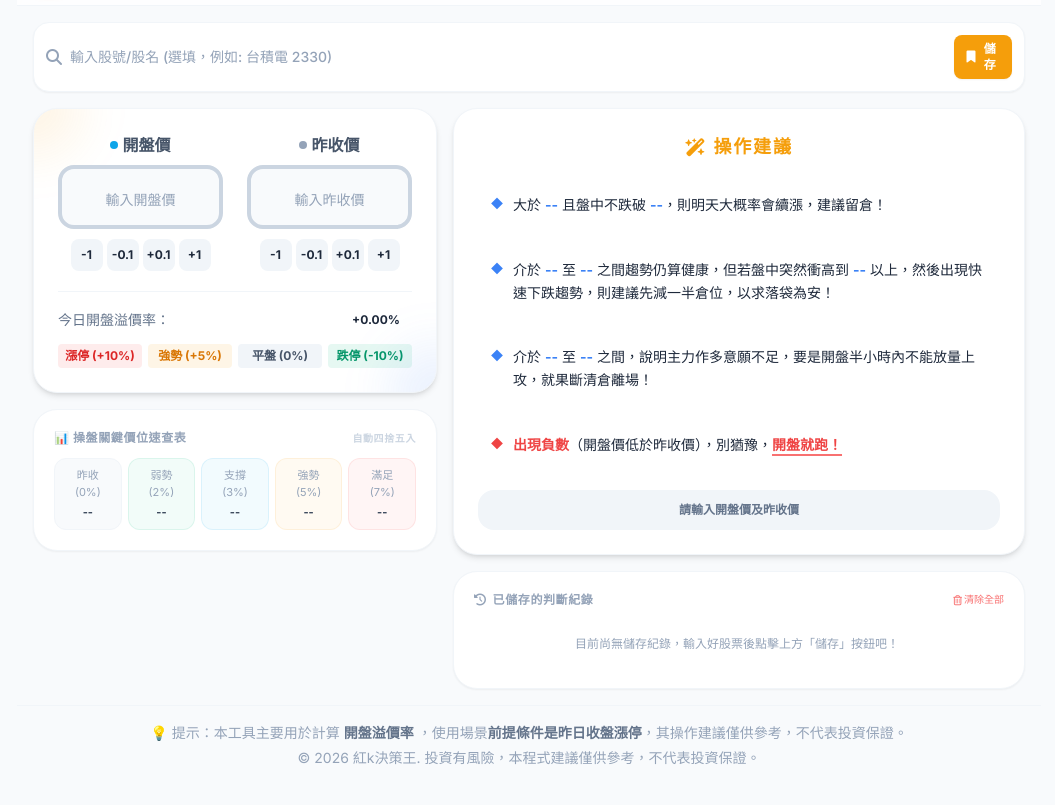
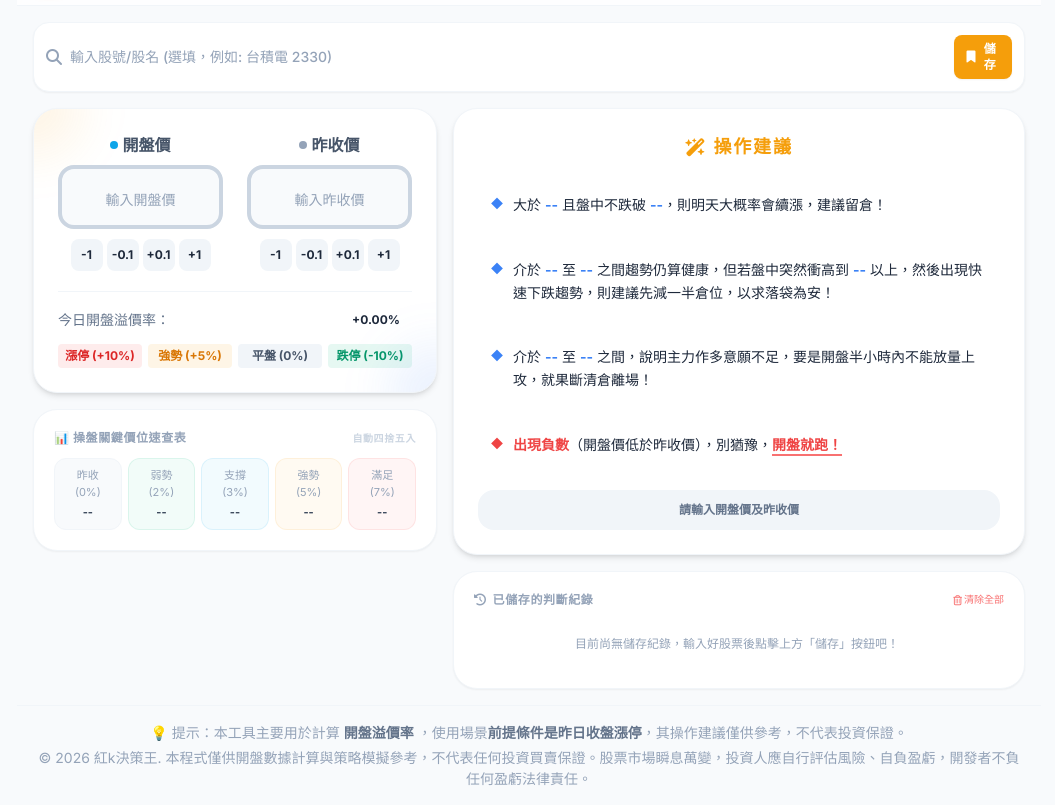
Before and after one commit to nnttd/RedStrategy, a plain HTML site: page index.html in a window 1280 px wide. Shown: the part 59-864 px from the top of the page, without its empty margins (111-1166 px from the left). Before the commit the page ends 843 px from the top, so only its background shows below. Drawn offline with nearby package versions, Linux system fonts and the light colour scheme.

Commit message:
Add files via upload

```diff
--- a/index.html
+++ b/index.html
@@ -308,7 +308,7 @@
 
     <footer class="w-full max-w-md md:max-w-5xl mx-auto px-4 py-4 text-center text-[14px] text-slate-400 dark:text-slate-600 border-t border-slate-100 dark:border-slate-900/60 mt-auto">
         <p class="mb-1">💡 提示：本工具主要用於計算 <span class="font-semibold text-slate-500 dark:text-slate-400">開盤溢價率</span> ，使用場景<span class="font-semibold text-slate-500 dark:text-slate-400">前提條件是昨日收盤漲停</span>，其操作建議僅供參考，不代表投資保證。</p>
-        <p>© 2026 紅k決策王. 投資有風險，本程式建議僅供參考，不代表投資保證。</p>
+        <p>© 2026 紅k決策王. 本程式僅供開盤數據計算與策略模擬參考，不代表任何投資買賣保證。股票市場瞬息萬變，投資人應自行評估風險、自負盈虧，開發者不負任何盈虧法律責任。</p>
     </footer>
 
     <script>
```
